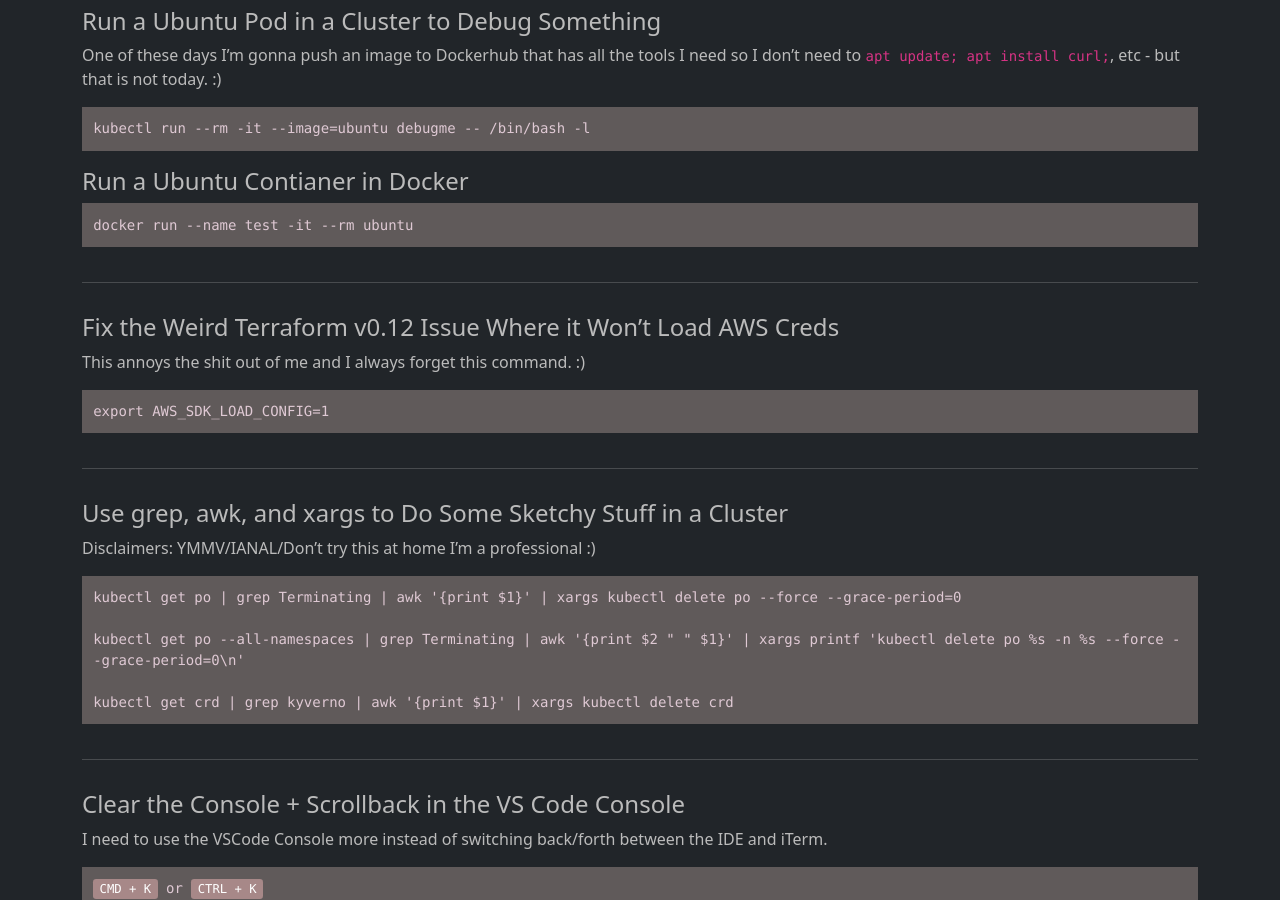
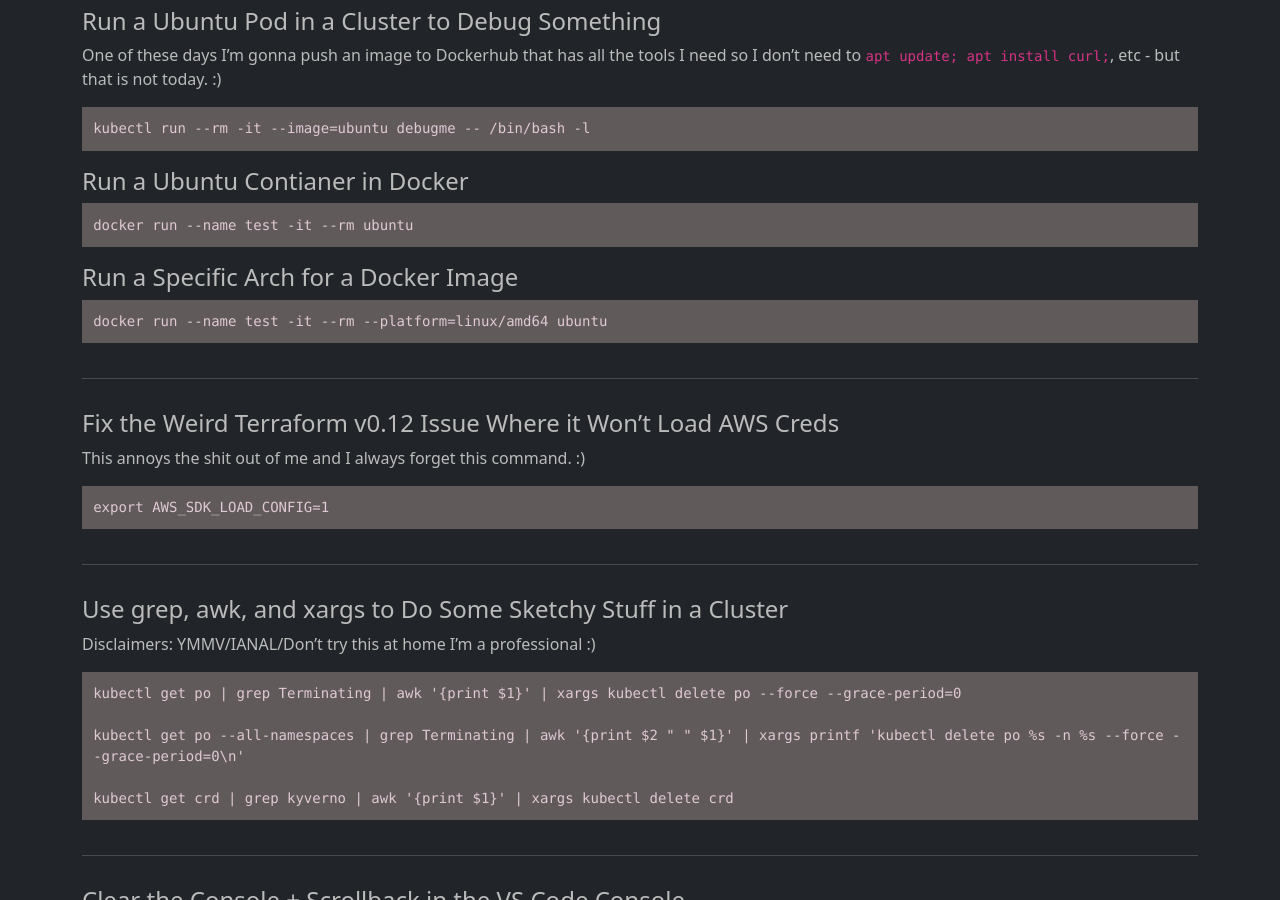
Before and after one commit to rayterrill/tacticalnerdery.com.old, a Jekyll site: the page built from snippets.md, in a window 1280 px wide and 900 px high, scrolled down 367 px. Built offline with Jekyll 4.4.1, drawn with Linux system fonts in a browser that asks for light colours; nearby versions of some CDN libraries.

Commit message:
Update snippets.md

```diff
--- a/snippets.md
+++ b/snippets.md
@@ -19,6 +19,10 @@ kubectl run --rm -it --image=ubuntu debugme -- /bin/bash -l
 #### Run a Ubuntu Contianer in Docker
 <pre class="code">
 docker run --name test -it --rm ubuntu
+</pre>
+#### Run a Specific Arch for a Docker Image
+<pre class="code">
+docker run --name test -it --rm --platform=linux/amd64 ubuntu
 </pre>
 <hr />
 #### Fix the Weird Terraform v0.12 Issue Where it Won't Load AWS Creds
```
